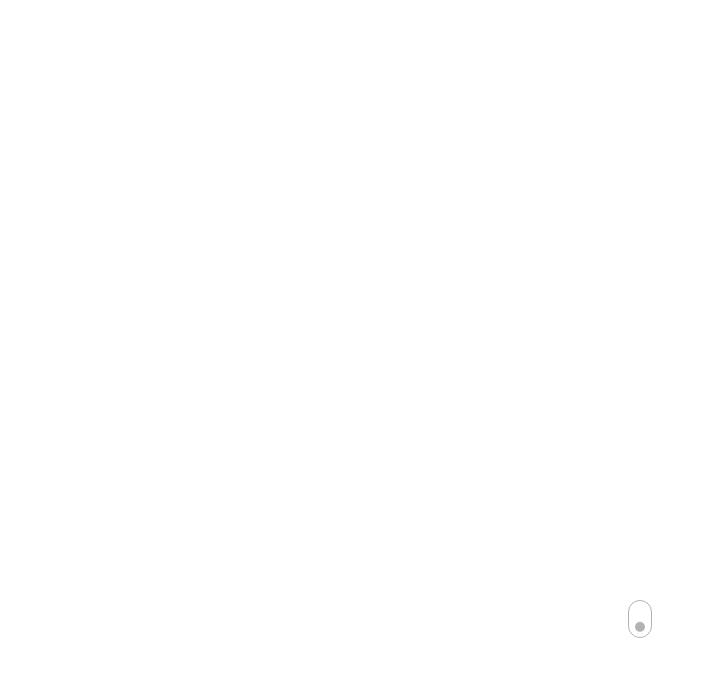
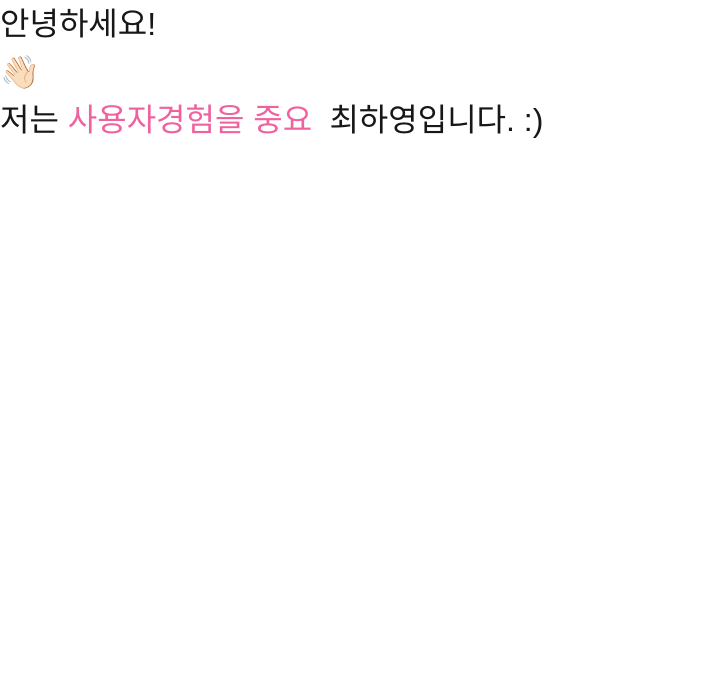
Before and after one commit to carrotpieOwO/portfolio2024, a Next.js app: page /about in a window 1280 px wide. Shown: the top 676 px of the page, without its empty margins (0-714 px from the left). Built offline with nearby package versions, Linux system fonts and the light colour scheme.

Commit message:
feat: gsap 라이브러리 적용, about페이지 구상

```diff
--- a/app/about/page.tsx
+++ b/app/about/page.tsx
@@ -1,9 +1,80 @@
-import Mouse from "../components/Mouse";
+'use client';
+import gsap from "gsap";
+import { ScrollTrigger } from "gsap/ScrollTrigger";
+import { useEffect, useRef } from "react";
+import { TypeAnimation } from "react-type-animation";
+
 
 export default function About() {
+  const ref = useRef<HTMLDivElement>(null);
+  gsap.registerPlugin(ScrollTrigger);
+  useEffect(() => {
+    const section = ref.current;
+
+    gsap.fromTo(section,
+      { opacity: 0, y: 500 },
+      {
+        opacity: 1,
+        y: 0,
+        fontSize: '2rem',
+        duration: 1,
+        scrollTrigger: {
+          trigger: section,
+          start: "top bottom", // 요소의 top이 viewport의 bottom에 도달했을 때 시작
+          end: "bottom top", // 요소의 bottom이 viewport의 top에 도달했을 때 끝
+          toggleActions: "play none none reverse", // 진입 시 재생, 퇴장 시 역재생
+          //scrub: true, // 스크롤과 애니메이션을 연동하려면 이 옵션을 사용
+        }
+      }
+    );
+
+    // gsap.timeline({
+    //   scrollTrigger: {
+    //     trigger: section,
+    //     start: "top bottom",
+    //     end: "bottom top",
+    //     scrub: true,
+    //   }
+    // })
+    // .fromTo(section, { opacity: 0, y: 100 }, { opacity: 1, y: 0 })
+
+    return () => {
+      ScrollTrigger.getAll().forEach(trigger => trigger.kill());
+    };
+  }, []);
+
   return (
-    <div>
-      <Mouse />
-    </div>
+    <section ref={ref} style={{ height: '100vh'}}>
+      <div className="letterVariants">
+          <div>
+              안녕하세요!&nbsp;
+              <div className="shakeVariants">
+                  👋🏻
+              </div>
+          </div>
+          <span>저는&nbsp;</span>
+          <TypeAnimation
+              style={{color:'#EF629F'}}
+              sequence={[
+                  '노력하는 개발자',
+                  1500,
+                  'Front End 개발자',
+                  1500,
+                  '사용자경험을 중요시하는',
+                  1500,
+                  '고민하는 개발자',
+                  1500,
+                  '고양이를 키우는',
+                  1500,
+                  '키보드를 좋아하는',
+                  1500,
+                  'INTP',
+                  1500,
+              ]}
+              repeat={Infinity}
+          />
+          <span>&nbsp;최하영입니다. :)</span>{' '}
+      </div>
+    </section>
   );
 }
--- a/app/style.css
+++ b/app/style.css
@@ -3,7 +3,6 @@
   justify-content: center;
   text-align: center;
   align-items: center;
-  height: 100vh;
   width: 100%;
   flex-direction: column;
 }
@@ -14,6 +13,7 @@
     align-items: center;
     display: flex;
     flex-direction: column;
+    height: 100vh;
 }
 
 .heart {
--- a/package.json
+++ b/package.json
@@ -9,9 +9,11 @@
     "lint": "next lint"
   },
   "dependencies": {
+    "gsap": "^3.12.5",
     "next": "14.2.14",
     "react": "^18",
     "react-dom": "^18",
+    "react-type-animation": "^3.2.0",
     "styled-component": "^2.8.0"
   },
   "devDependencies": {
```
Also changed, not shown: 1 other file (tests, documents, lock files or other folders).
